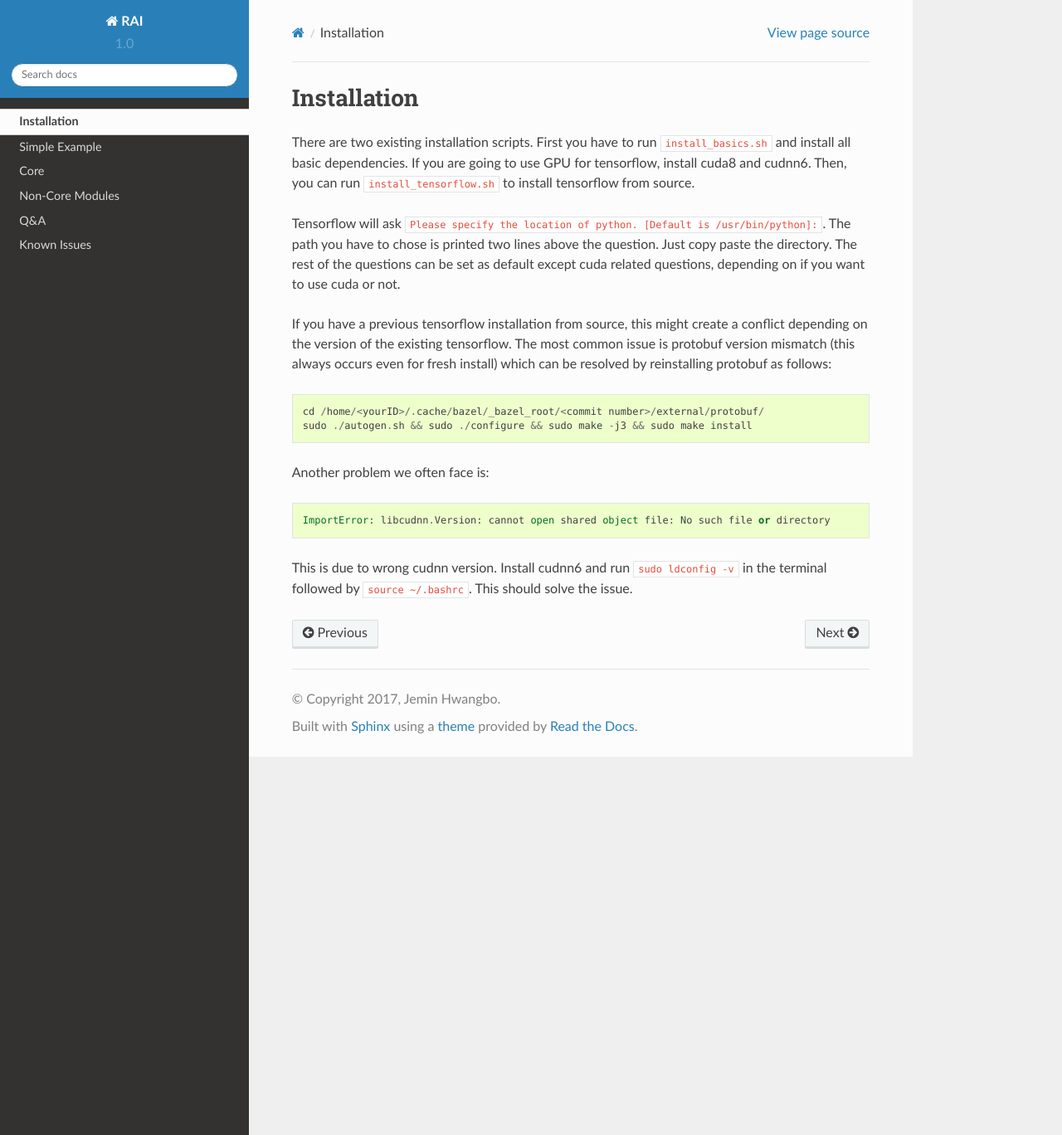
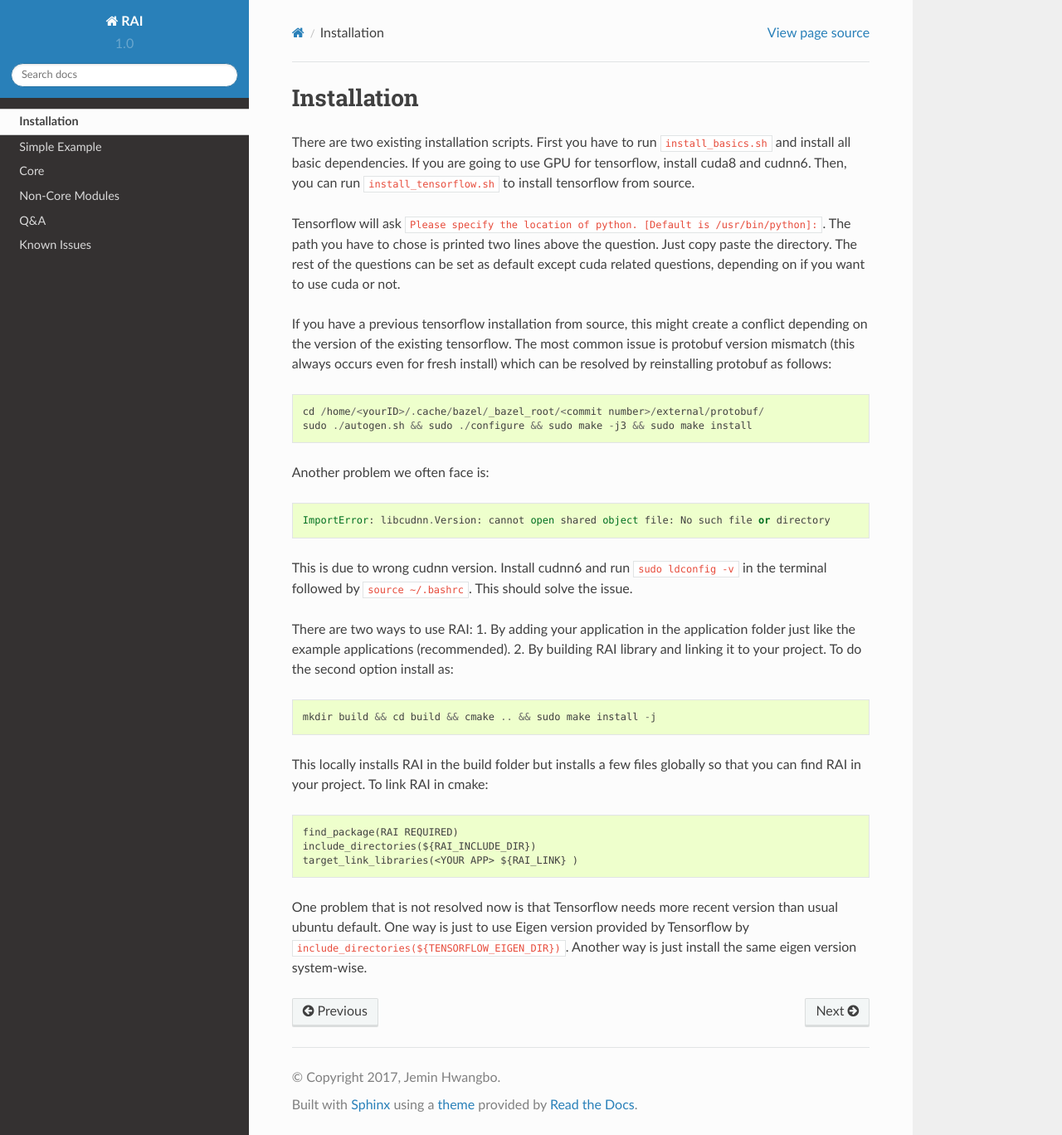
Before and after one commit to arxk9/rai, a Sphinx documentation site: the page built from doc/user/installation.rst, in a window 1280 px wide and 1368 px high. Shown: the whole window at 83% size. Built offline with Sphinx 7.4.7 and the Read the Docs theme 2.0.0, drawn with Linux system fonts in a browser that asks for light colours.

Commit message:
ANYmal model is added. EIGEN include folder added and doc modified

```diff
--- a/CMakeLists.txt
+++ b/CMakeLists.txt
@@ -95,6 +95,7 @@ install(EXPORT RAITargets DESTINATION ${CMAKEPACKAGE_INSTALL_DIR})
 install(DIRECTORY ${CMAKE_CURRENT_SOURCE_DIR}/RAI/include DESTINATION ${CMAKE_BINARY_DIR})
 set(RAI_INCLUDE_DIR ${CMAKE_BINARY_DIR}/include CACHE PATH "rai include directory")
 set(RAI_INCLUDE_DIR ${RAI_INCLUDE_DIR} ${TENSORFLOW_INCLUDE_DIRS})
+set(TENSORFLOW_EIGEN_DIR ${EIGEN3_INCLUDE_DIR})
 set(RAI_LIB_DIR ${CMAKE_BINARY_DIR}/lib CACHE PATH "rai lib directory")
 
 configure_file(${CMAKE_CURRENT_SOURCE_DIR}/RAIConfig.cmake.in
--- a/doc/user/installation.rst
+++ b/doc/user/installation.rst
@@ -20,3 +20,19 @@ Another problem we often face is::
     ImportError: libcudnn.Version: cannot open shared object file: No such file or directory
 
 This is due to wrong cudnn version. Install cudnn6 and run :code:`sudo ldconfig -v` in the terminal followed by :code:`source ~/.bashrc`. This should solve the issue.
+
+There are two ways to use RAI: 1. By adding your application in the application folder just like the example applications (recommended). 2. By building RAI library and linking it to your project.
+To do the second option install as::
+
+    mkdir build && cd build && cmake .. && sudo make install -j
+
+This locally installs RAI in the build folder but installs a few files globally so that you can find RAI in your project.
+To link RAI in cmake::
+
+    find_package(RAI REQUIRED)
+    include_directories(${RAI_INCLUDE_DIR})
+    target_link_libraries(<YOUR APP> ${RAI_LINK} )
+
+One problem that is not resolved now is that Tensorflow needs more recent version than usual ubuntu default.
+One way is just to use Eigen version provided by Tensorflow by :code:`include_directories(${TENSORFLOW_EIGEN_DIR})`.
+Another way is just install the same eigen version system-wise.
```
Also changed, not shown: 11 other files.
